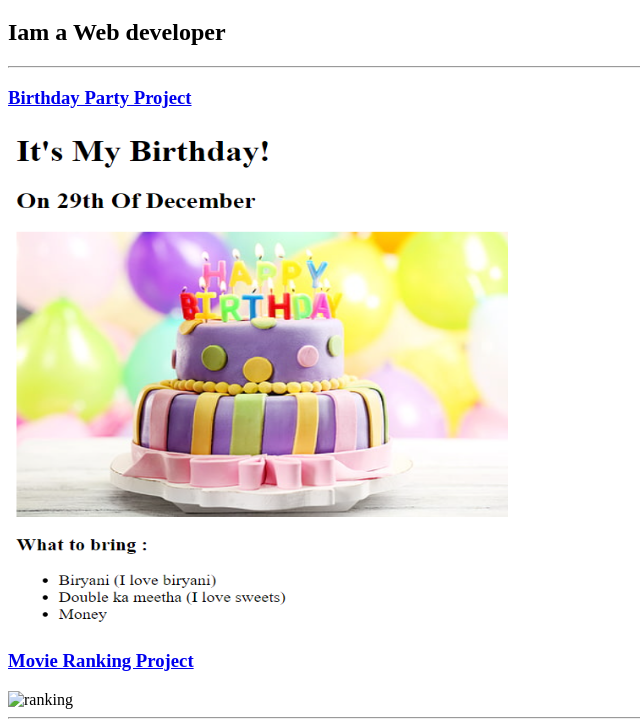
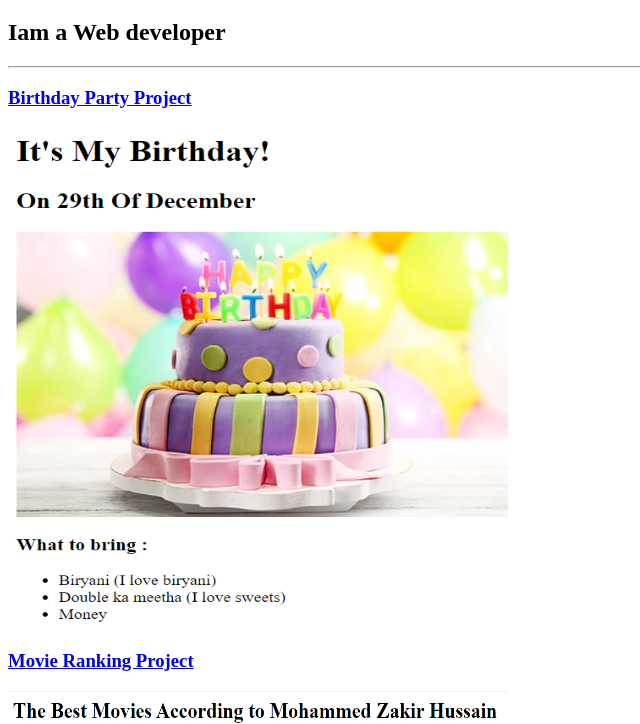
Before and after one commit to hmdzakir67/html-portfolio, a plain HTML site: page index.html in a window 1280 px wide. Shown: the part 61-785 px from the top of the page, without its empty margins (0-640 px from the left). Drawn offline with Linux system fonts and the light colour scheme.

Commit message:
Update index.html

```diff
--- a/index.html
+++ b/index.html
@@ -14,23 +14,9 @@
     <a href="./public/Party.html"><h3>Birthday Party Project</h3></a>
     <img src="./assets/images/Party.png" alt="Party" height="500" width="500"/>
     <a href="./public/Ranking.html"><h3>Movie Ranking Project</h3></a>
-    <img src="./assets/images/MovieRanking.png/" height="250" width="500" alt="ranking"/>
+    <img src="./assets/images/MovieRanking.png" height="250" width="500" alt="ranking"/>
     <hr />
     <a href="./public/about.html">About Me</a>
     <a href="./public/contact.html">Contact Me</a>
 </body>
 </html>
-
-<!-- TODO 2: Add Your previous projects' HTML into the public folder -->
-
-<!-- TODO 3: Take screenshots of your project previews and add the images to the images folder -->
-
-<!-- TODO 4: Add titles/subtitles etc. -->
-
-<!-- TODO 5: Add a link to the project pages -->
-
-<!-- TODO 6: Add images to show the project previews
-HINT for TODO 6: You can use the height attribute set to 200 to make the image smaller:
-https://developer.mozilla.org/en-US/docs/Web/HTML/Element/img#attr-height -->
-
-<!-- TODO 7: Add the Contact Me and About Me page links -->
```
